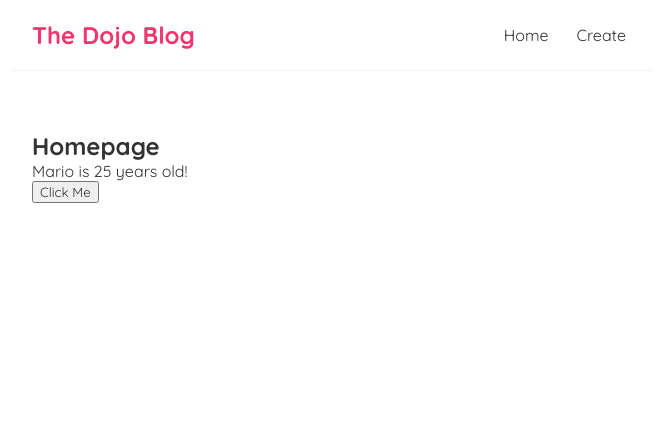
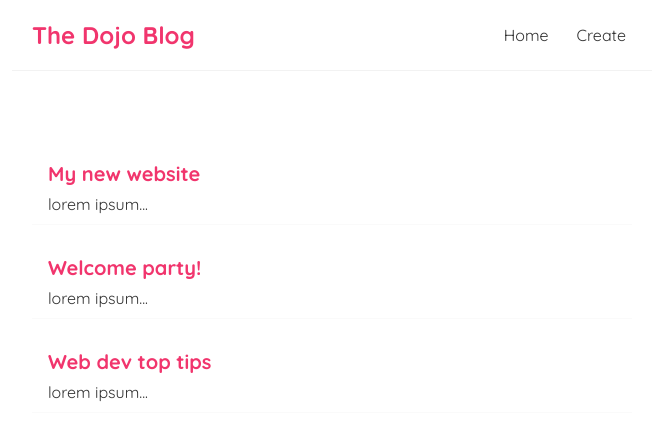
Before and after one commit to ahmad-44/react-netninja-yt, a React (Create React App) app: page / in a window 1280 px wide. Shown: the top 440 px of the page, without its empty margins (308-965 px from the left). Built offline with nearby package versions, Linux system fonts and the light colour scheme.

Commit message:
Use templates for outputting a list of objects using map.

```diff
--- a/src/Home.js
+++ b/src/Home.js
@@ -1,19 +1,22 @@
 import { useState } from 'react';
 
 const Home = () => {
-    const [name, setName] = useState('Mario');
-    const [age, setAge] = useState(25)
-    const handleClick = (e) => {
-        setName("Luigi");
-        setAge(30)
-    }
-
+    const [blogs, setBlogs] = useState([
+        { title: 'My new website', body: 'lorem ipsum...', author: 'mario', id: 1 },
+        { title: 'Welcome party!', body: 'lorem ipsum...', author: 'yoshi', id: 2 },
+        { title: 'Web dev top tips', body: 'lorem ipsum...', author: 'mario', id: 3 }
+      ])
 
     return(
         <div className="home">
-            <h2>Homepage</h2>
-            <p>{name} is {age} years old!</p>
-            <button onClick={handleClick}>Click Me</button>
+            {blogs.map((blog)=>(
+                <div className="blog-preview" key={blog.id}>
+                    <h2>{blog.title}</h2>
+                    <p>{blog.body}</p>
+                </div>
+            ))
+
+            }
         </div>
     );
 }
--- a/src/index.css
+++ b/src/index.css
@@ -33,3 +33,18 @@
   margin: 40px auto;
   padding: 20px;
 }
+
+/* blog previews / list */
+.blog-preview {
+  padding: 10px 16px;
+  margin: 20px 0;
+  border-bottom: 1px solid #fafafa;
+}
+.blog-preview:hover {
+  box-shadow: 1px 3px 5px rgba(0,0,0,0.1);
+}
+.blog-preview h2 {
+  font-size: 20px;
+  color: #f1356d;
+  margin-bottom: 8px;
+}
```
